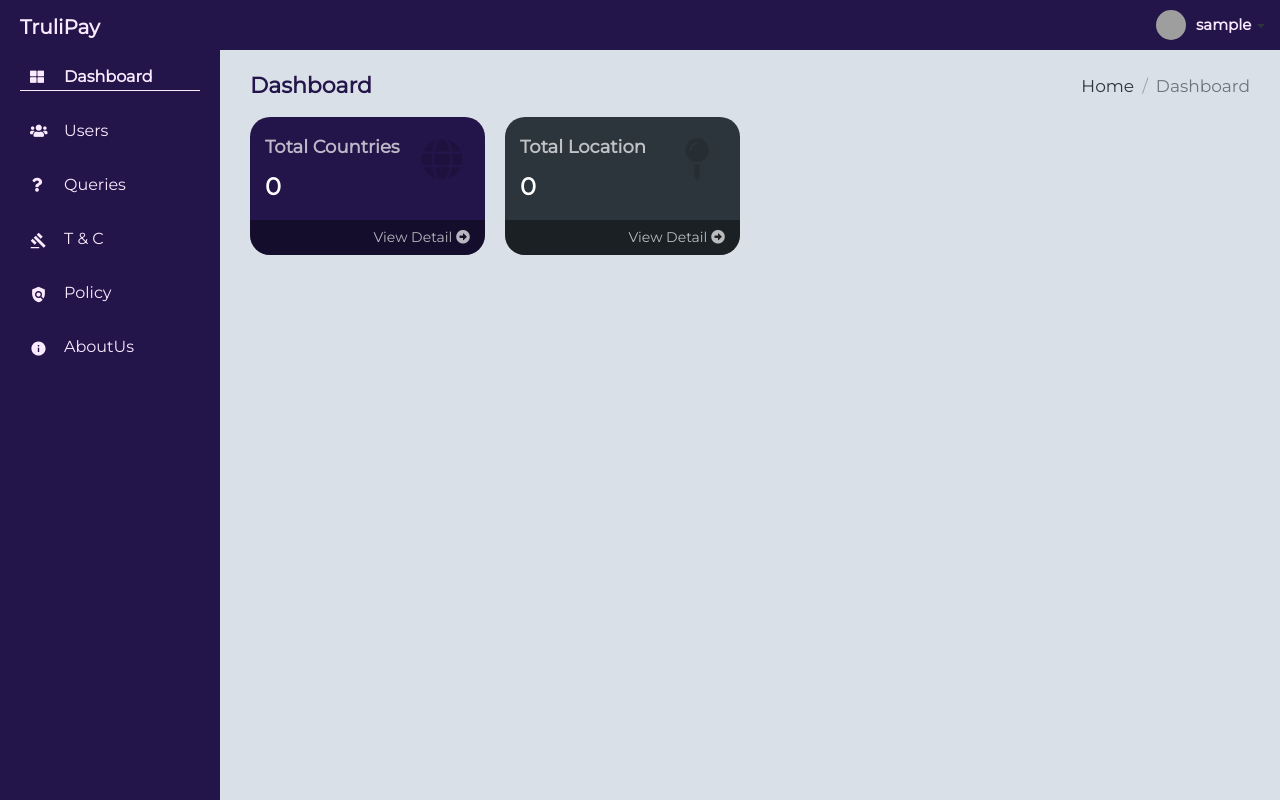
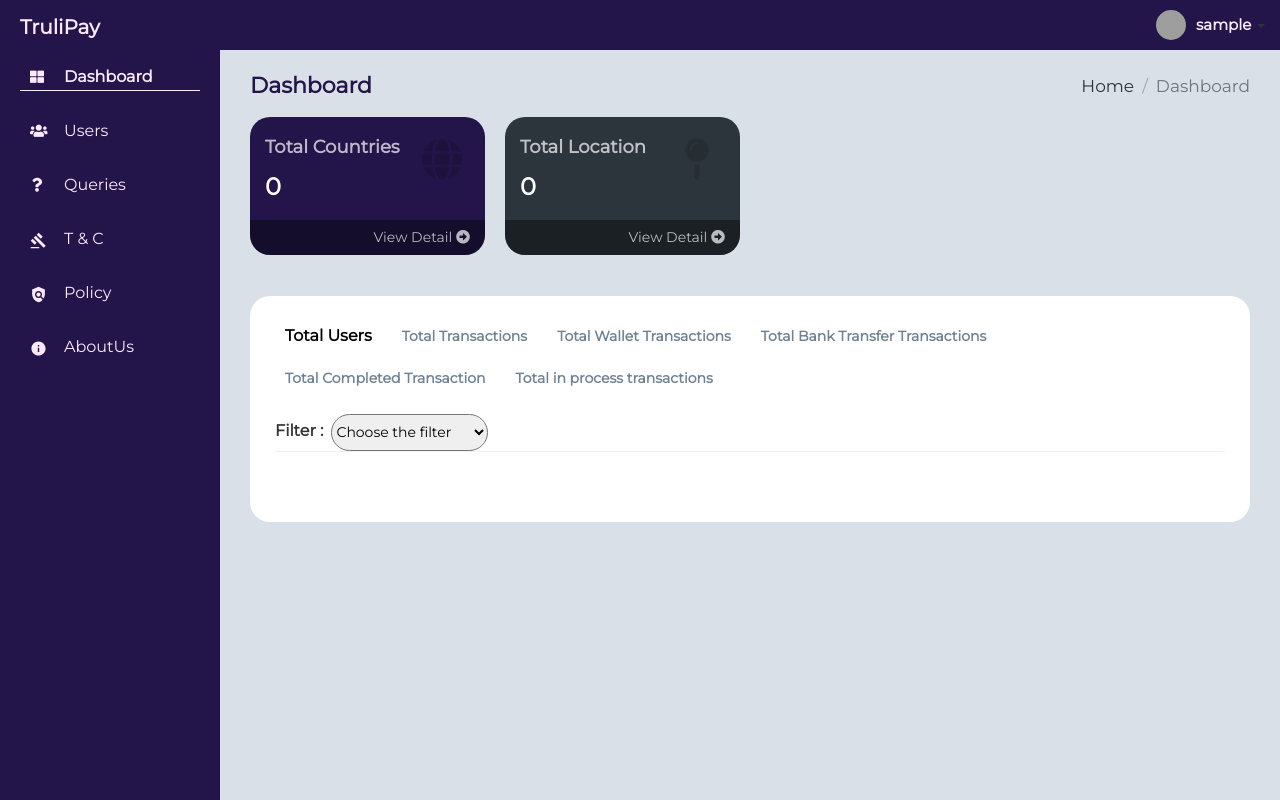
Before and after one commit to akshayTechnoProject/Truli-Pay, a React (Create React App) app: page /dashboard in a window 1280 px wide. Built offline with nearby package versions, Linux system fonts and the light colour scheme; no server answers; sample sign-in values are in the browser's storage; grey boxes are pictures that could not be loaded.

Commit message:
Dashboard

```diff
--- a/public/assets/css/style.css
+++ b/public/assets/css/style.css
@@ -1,6 +1,6 @@
-@import url("https://fonts.googleapis.com/css2?family=Montserrat&display=swap");
+@import url('https://fonts.googleapis.com/css2?family=Montserrat&display=swap');
 * {
-  font-family: "Montserrat", sans-serif;
+  font-family: 'Montserrat', sans-serif;
 }
 a {
   cursor: pointer;
@@ -113,7 +113,7 @@ a {
 .changePassForm input {
   border-radius: 20px;
 }
-.profileForm input[type="file"]::file-selector-button {
+.profileForm input[type='file']::file-selector-button {
   border-radius: 20px;
   border: 2px solid #231549 /* #FBE9FF*/;
   background-color: #fff4ee;
@@ -121,7 +121,7 @@ a {
   margin-top: -3px;
 }
 
-.profileForm input[type="file"]::file-selector-button:hover {
+.profileForm input[type='file']::file-selector-button:hover {
   background-color: #231549 /* #FBE9FF*/;
   border: 2px solid #231549 /* #FBE9FF*/;
   cursor: pointer;
@@ -431,3 +431,12 @@ input {
     background: pink;
   }
 }
+
+/* ====================Dashboard Tabs===================== */
+
+.Tabs .active {
+  font-weight: 800 !important;
+  font-size: 16px;
+  color: #000 !important;
+  margin-top: -2px;
+}
--- a/public/index.html
+++ b/public/index.html
@@ -40,6 +40,10 @@
 <script src="assets/js/demo/dashboard.js"></script>
 <script>
   $(document).ready(function () { });
+  $('#myTab a').on('click', function (e) {
+    e.preventDefault()
+    $(this).tab('show')
+  })
 </script>
 
 </html>
--- /dev/null
+++ b/src/components/admin/Dashboard/Analytics.jsx
@@ -0,0 +1,154 @@
+import React from 'react';
+import TotalBank from './tabComponent/TotalBank';
+import TotalCompleted from './tabComponent/TotalCompleted';
+import TotalInProcess from './tabComponent/TotalInProcess';
+import TotalTransactions from './tabComponent/TotalTransactions';
+import TotalUsers from './tabComponent/TotalUsers';
+import TotalWallet from './tabComponent/TotalWallet';
+
+export default function Analytics() {
+  return (
+    <>
+      <br />
+      <div
+        style={{
+          backgroundColor: 'white',
+          padding: '20px',
+          borderRadius: '20px',
+        }}
+      >
+        <ul className="nav nav-tabs Tabs" id="myTab" role="tablist">
+          <li className="nav-item">
+            <a
+              className="nav-link active"
+              id="TotalUsers-tab"
+              data-toggle="tab"
+              href="#TotalUsers"
+              role="tab"
+              aria-controls="TotalUsers"
+              aria-selected="true"
+            >
+              Total Users
+            </a>
+          </li>
+          <li className="nav-item">
+            <a
+              className="nav-link"
+              id="TotalTransactions-tab"
+              data-toggle="tab"
+              href="#TotalTransactions"
+              role="tab"
+              aria-controls="TotalTransactions"
+              aria-selected="false"
+            >
+              Total Transactions
+            </a>
+          </li>
+          <li className="nav-item">
+            <a
+              className="nav-link"
+              id="TotalWallet-tab"
+              data-toggle="tab"
+              href="#TotalWallet"
+              role="tab"
+              aria-controls="TotalWallet"
+              aria-selected="false"
+            >
+              Total Wallet Transactions
+            </a>
+          </li>
+          <li className="nav-item">
+            <a
+              className="nav-link"
+              id="TotalBank-tab"
+              data-toggle="tab"
+              href="#TotalBank"
+              role="tab"
+              aria-controls="TotalBank"
+              aria-selected="false"
+            >
+              Total Bank Transfer Transactions
+            </a>
+          </li>
+          <li className="nav-item">
+            <a
+              className="nav-link"
+              id="TotalCompleted-tab"
+              data-toggle="tab"
+              href="#TotalCompleted"
+              role="tab"
+              aria-controls="TotalCompleted"
+              aria-selected="false"
+            >
+              Total Completed Transaction
+            </a>
+          </li>
+          <li className="nav-item">
+            <a
+              className="nav-link"
+              id="TotalInProcess-tab"
+              data-toggle="tab"
+              href="#TotalInProcess"
+              role="tab"
+              aria-controls="TotalInProcess"
+              aria-selected="false"
+            >
+              Total in process transactions
+            </a>
+          </li>
+        </ul>
+
+        <div className="tab-content">
+          <div
+            className="tab-pane active"
+            id="TotalUsers"
+            role="tabpanel"
+            aria-labelledby="TotalUsers-tab"
+          >
+            <TotalUsers />
+          </div>
+          <div
+            className="tab-pane"
+            id="TotalTransactions"
+            role="tabpanel"
+            aria-labelledby="TotalTransactions-tab"
+          >
+            <TotalTransactions />
+          </div>
+          <div
+            className="tab-pane"
+            id="TotalWallet"
+            role="tabpanel"
+            aria-labelledby="TotalWallet-tab"
+          >
+            <TotalWallet />
+          </div>
+          <div
+            className="tab-pane"
+            id="TotalBank"
+            role="tabpanel"
+            aria-labelledby="TotalBank-tab"
+          >
+            <TotalBank />
+          </div>
+          <div
+            className="tab-pane"
+            id="TotalCompleted"
+            role="tabpanel"
+            aria-labelledby="TotalCompleted-tab"
+          >
+            <TotalCompleted />
+          </div>
+          <div
+            className="tab-pane"
+            id="TotalInProcess"
+            role="tabpanel"
+            aria-labelledby="TotalInProcess-tab"
+          >
+            <TotalInProcess />
+          </div>
+        </div>
+      </div>
+    </>
+  );
+}
--- a/src/components/admin/Dashboard/Dashboard.jsx
+++ b/src/components/admin/Dashboard/Dashboard.jsx
@@ -7,6 +7,7 @@ import Footer from '../include/Footer';
 import { getAuth } from 'firebase/auth';
 import { query, collection, onSnapshot } from 'firebase/firestore';
 import { toast } from 'react-toastify';
+import Analytics from './Analytics';
 function Dashboard() {
   const [totalCountry, setTotalCountry] = useState(0);
   const [totalLocation, setTotalLocation] = useState(0);
@@ -90,36 +91,8 @@ function Dashboard() {
                 </div>
               </div>
             </div>
-
-            {/* <div className="col-xl-3 col-md-6">
-                  <div className="widget widget-stats bg-orange">
-                     <div className="stats-icon"><i className="fa fa-dollar-sign"></i></div>
-                     <div className="stats-info">
-                        <h4>Total Revenue</h4>
-                        <p>1,291,922</p>
-                     </div>
-                     <div className="stats-link">
-                        <a href="javascript:;">View Detail <i className="fa fa-arrow-alt-circle-right"></i></a>
-                     </div>
-                  </div>
-               </div> */}
-            {/* <div className="col-xl-3 col-md-6">
-              <div className="widget widget-stats bg-red">
-                <div className="stats-icon">
-                  <i className="fa fa-shopping-cart"></i>
-                </div>
-                <div className="stats-info">
-                  <h4>Total Orders</h4>
-                  <p>{orders}</p>
-                </div>
-                <div className="stats-link">
-                  <NavLink to="/orders">
-                    View Detail <i className="fa fa-arrow-alt-circle-right"></i>
-                  </NavLink>
-                </div>
-              </div>
-            </div> */}
           </div>
+          <Analytics />
         </div>
 
         <Footer />
--- /dev/null
+++ b/src/components/admin/Dashboard/tabComponent/TotalBank.jsx
@@ -0,0 +1,5 @@
+import React from 'react';
+
+export default function TotalBank() {
+  return <div>TotalBank</div>;
+}
--- /dev/null
+++ b/src/components/admin/Dashboard/tabComponent/TotalCompleted.jsx
@@ -0,0 +1,5 @@
+import React from 'react';
+
+export default function TotalCompleted() {
+  return <div>TotalCompleted</div>;
+}
--- /dev/null
+++ b/src/components/admin/Dashboard/tabComponent/TotalInProcess.jsx
@@ -0,0 +1,5 @@
+import React from 'react';
+
+export default function TotalInProcess() {
+  return <div>TotalInProcess</div>;
+}
--- /dev/null
+++ b/src/components/admin/Dashboard/tabComponent/TotalTransactions.jsx
@@ -0,0 +1,5 @@
+import React from 'react';
+
+export default function TotalTransactions() {
+  return <div>TotalTransactions</div>;
+}
--- /dev/null
+++ b/src/components/admin/Dashboard/tabComponent/TotalUsers.jsx
@@ -0,0 +1,39 @@
+import React, { useState } from 'react';
+
+export default function TotalUsers() {
+  const [filter, setFitler] = useState('0');
+  return (
+    <>
+      <form>
+        <div class="form-group row">
+          <label
+            class="mr-2"
+            for="inputState"
+            style={{ fontSize: '16px', fontWeight: '600', marginTop: '5px' }}
+          >
+            Filter :
+          </label>
+          <select
+            className="form-select"
+            aria-label="Default select example"
+            style={{ borderRadius: '20px' }}
+            onChange={(e) => {
+              if (e.target.value != 'Choose the filter') {
+                setFitler(e.target.value);
+              } else {
+                setFitler('0');
+              }
+            }}
+          >
+            <option selected>Choose the filter</option>
+            <option value="1">Date wise</option>
+            <option value="2">Month wise</option>
+            <option value="3">between two dates</option>
+            <option value="3">User wise</option>
+            <option value="3">Country wise</option>
+          </select>
+        </div>
+      </form>
+    </>
+  );
+}
--- /dev/null
+++ b/src/components/admin/Dashboard/tabComponent/TotalWallet.jsx
@@ -0,0 +1,5 @@
+import React from 'react';
+
+export default function TotalWallet() {
+  return <div>TotalWallet</div>;
+}
```
